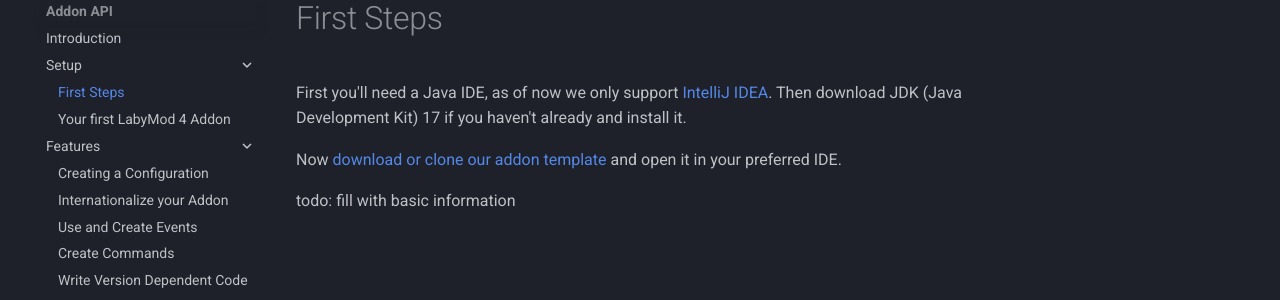
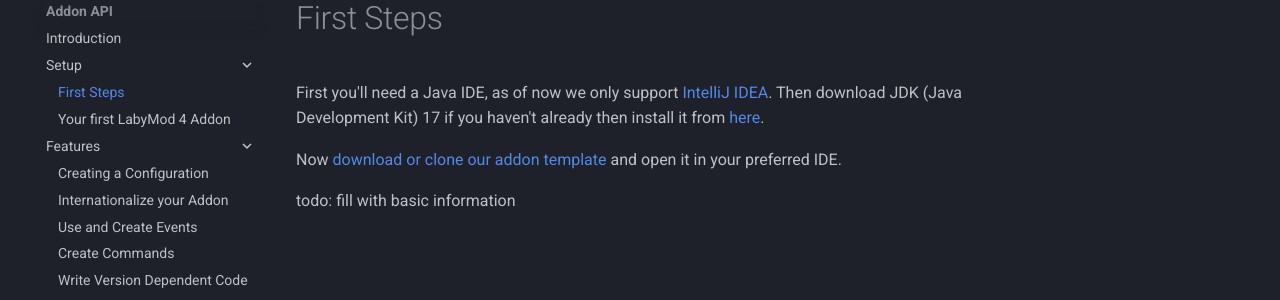
Before and after one commit to LabyMod/labymod4-api-wiki, an MkDocs documentation site: the page built from docs/pages/addon/setup/first-steps.md, in a window 1280 px wide. Shown: the part 148-448 px from the top of the page. Built offline with MkDocs 1.6.1 and Material for MkDocs 9.7.7, drawn with Linux system fonts in a browser that asks for light colours.

Commit message:
Update first-steps.md
Added link to the JDK17 download page.

```diff
--- a/docs/pages/addon/setup/first-steps.md
+++ b/docs/pages/addon/setup/first-steps.md
@@ -1,5 +1,5 @@
 First you'll need a Java IDE, as of now we only support
-<a href="https://www.jetbrains.com/idea/download/" target="_blank">IntelliJ IDEA</a>. Then download JDK (Java Development Kit) 17 if you haven't already and install it.
+<a href="https://www.jetbrains.com/idea/download/" target="_blank">IntelliJ IDEA</a>. Then download JDK (Java Development Kit) 17 if you haven't already then install it from <a href="https://www.oracle.com/java/technologies/javase/jdk17-archive-downloads.html" target="_blank">here</a>.
 
 
 Now
```
